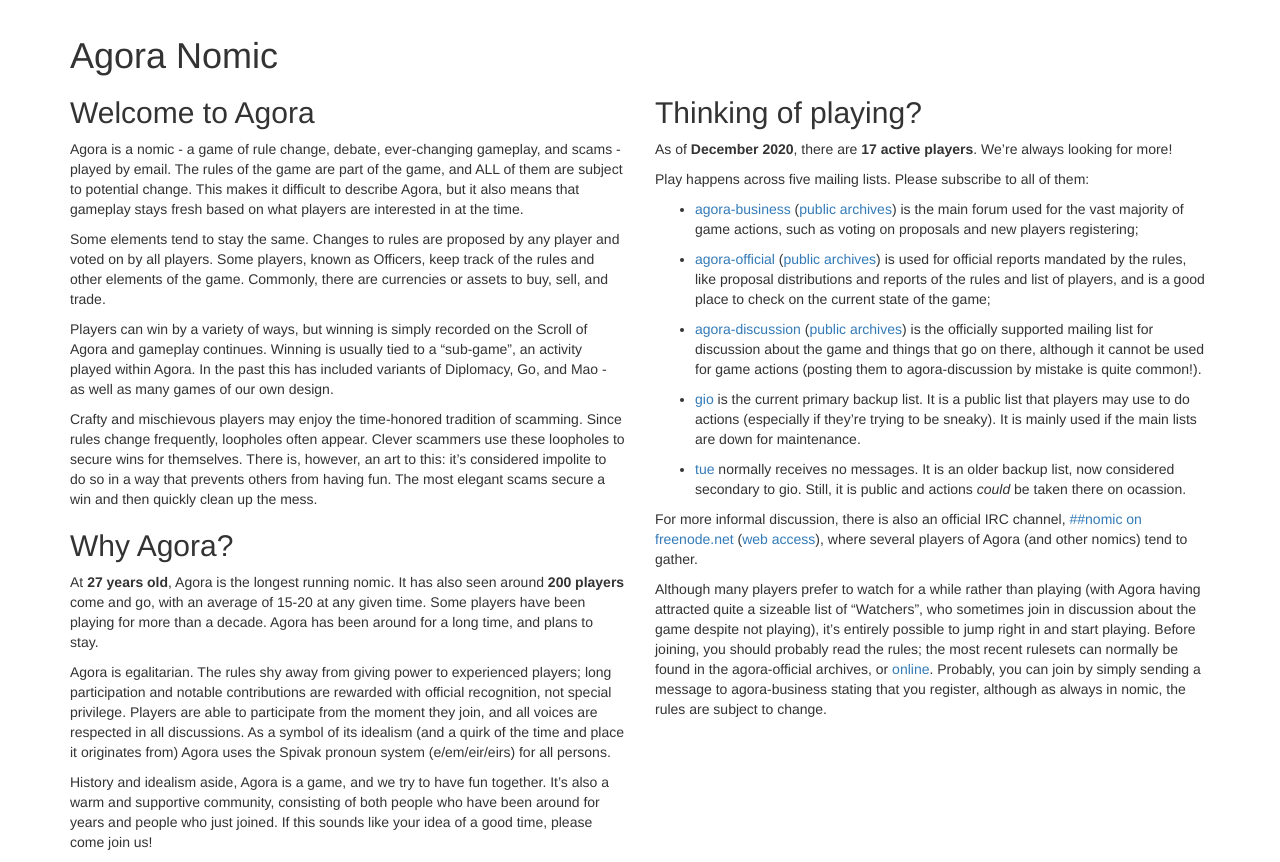
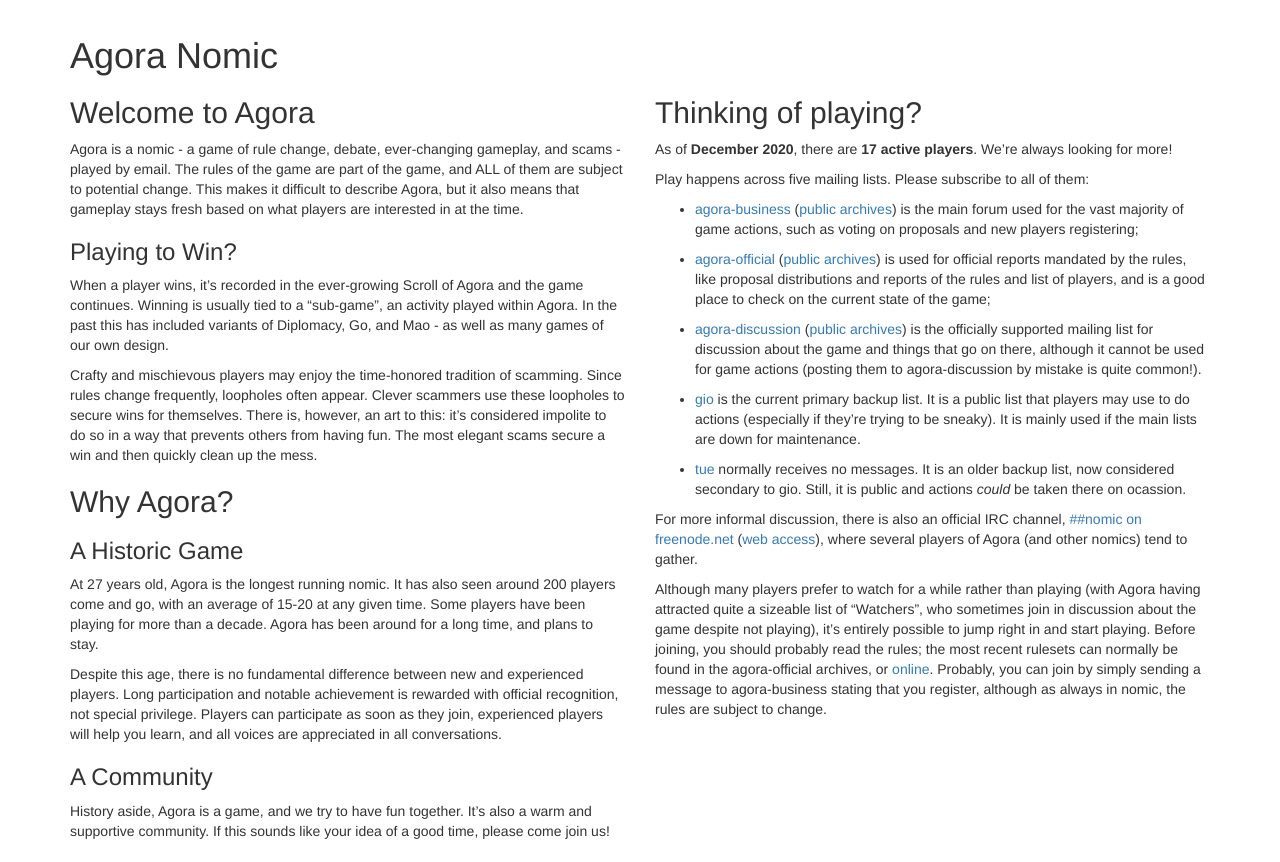
Before and after one commit to nixnull/agoranomic.github.io, a Jekyll site: the page built from index.md, in a window 1280 px wide. Shown: the part 160-1022 px from the top of the page. Built offline with Jekyll 4.4.1, drawn with Linux system fonts in a browser that asks for light colours; nearby versions of some CDN libraries; our own code applies the rules of GitHub Pages for plain Markdown files.

Commit message:
take two

```diff
--- a/index.md
+++ b/index.md
@@ -16,16 +16,12 @@ the game, and ALL of them are subject to potential change. This makes it
 difficult to describe Agora, but it also means that gameplay stays fresh
 based on what players are interested in at the time.
 
-Some elements tend to stay the same. Changes to rules are proposed by
-any player and voted on by all players. Some players, known as Officers,
-keep track of the rules and other elements of the game. Commonly, there
-are currencies or assets to buy, sell, and trade.
+### Playing to Win?
 
-Players can win by a variety of ways, but winning is simply recorded on
-the Scroll of Agora and gameplay continues. Winning is usually tied to a
-"sub-game", an activity played within Agora. In the past this has
-included variants of Diplomacy, Go, and Mao - as well as many games of
-our own design.
+When a player wins, it's recorded in the ever-growing Scroll of Agora
+and the game continues. Winning is usually tied to a "sub-game", an
+activity played within Agora. In the past this has included variants of
+Diplomacy, Go, and Mao - as well as many games of our own design.
 
 Crafty and mischievous players may enjoy the time-honored tradition of
 scamming. Since rules change frequently, loopholes often appear. Clever
@@ -36,23 +32,24 @@ then quickly clean up the mess.
 
 ## Why Agora?
 
-At **27 years old**, Agora is the longest running nomic. It has also
-seen around **200 players** come and go, with an average of 15-20 at
+### A Historic Game
+
+At 27 years old, Agora is the longest running nomic. It has also
+seen around 200 players come and go, with an average of 15-20 at
 any given time. Some players have been playing for more than a decade.
 Agora has been around for a long time, and plans to stay.
 
-Agora is egalitarian. The rules shy away from giving power to
-experienced players; long participation and notable contributions are
-rewarded with official recognition, not special privilege. Players are
-able to participate from the moment they join, and all voices are
-respected in all discussions. As a symbol of its idealism (and a quirk
-of the time and place it originates from) Agora uses the Spivak pronoun
-system (e/em/eir/eirs) for all persons.
+Despite this age, there is no fundamental difference between new and
+experienced players. Long participation and notable achievement is
+rewarded with official recognition, not special privilege. Players can
+participate as soon as they join, experienced players will help you
+learn, and all voices are appreciated in all conversations.
 
-History and idealism aside, Agora is a game, and we try to have fun
-together. It's also a warm and supportive community, consisting of both
-people who have been around for years and people who just joined. If
-this sounds like your idea of a good time, please come join us!
+### A Community
+
+History aside, Agora is a game, and we try to have fun together. It's
+also a warm and supportive community. If this sounds like
+your idea of a good time, please come join us!
 
 </div>
 
```
